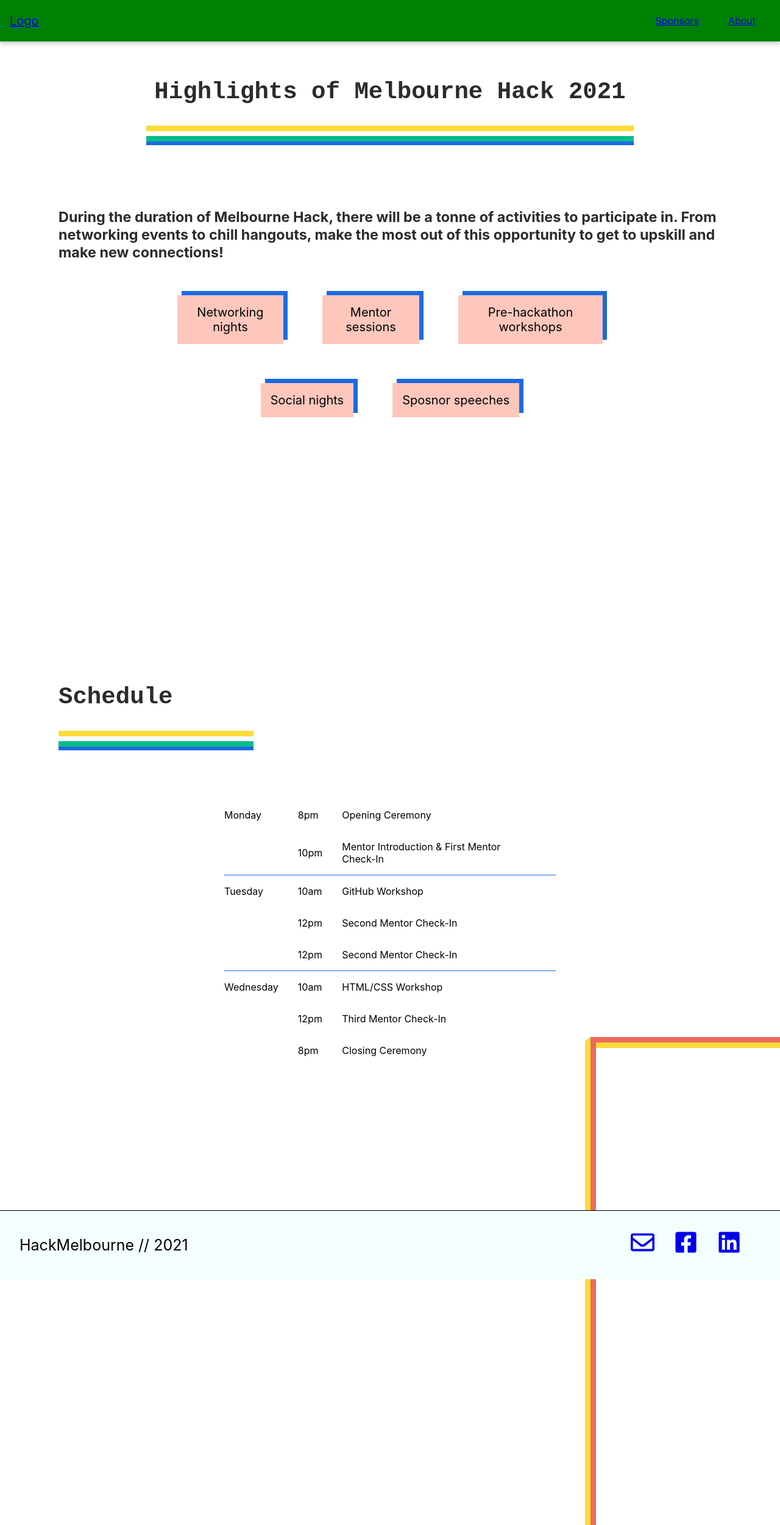
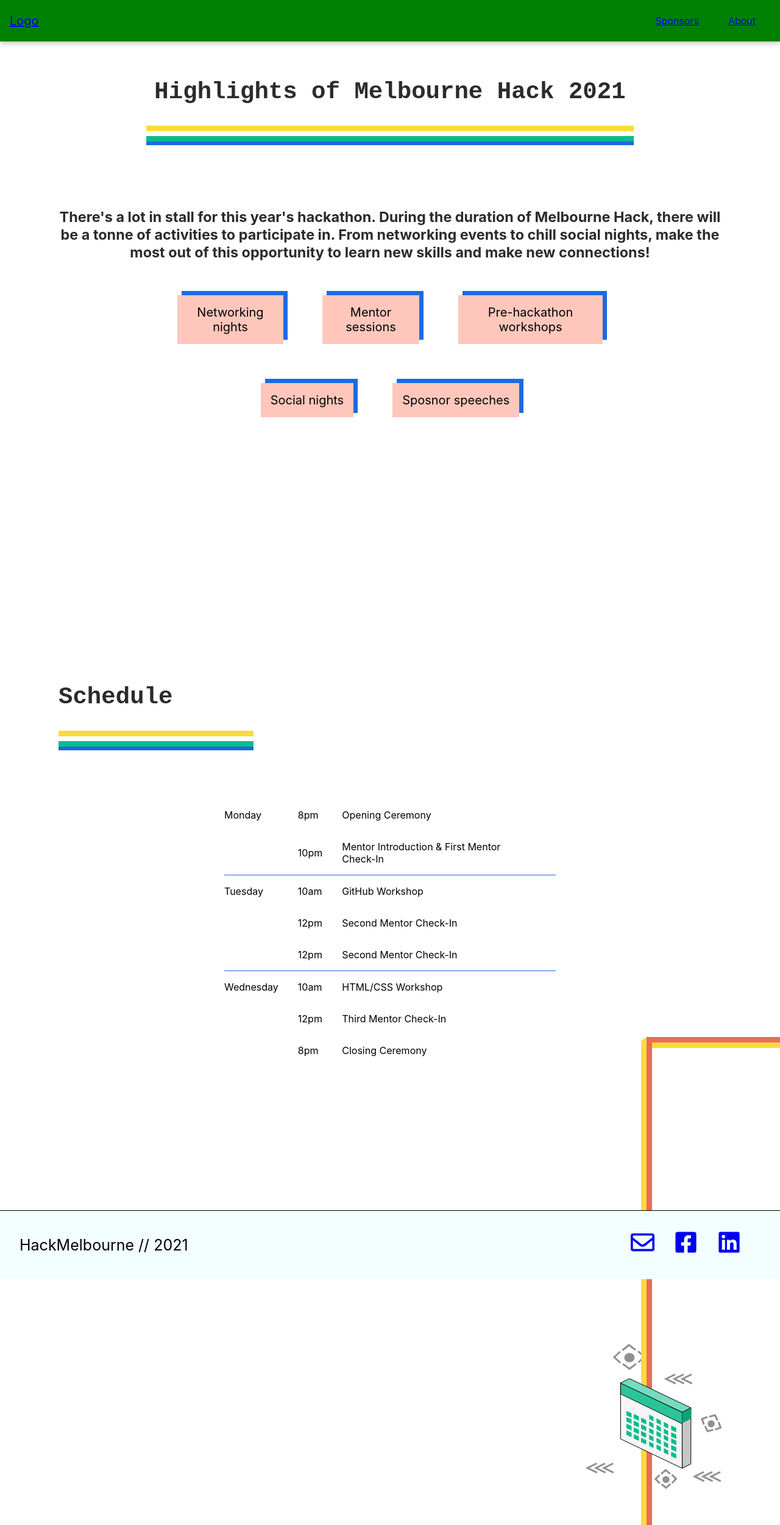
Before and after one commit to HackMelbourne/MelbourneHackWebsite, a React (Create React App) app: page / in a window 1280 px wide. Shown: the whole page at 61% size. Built offline with nearby package versions, Linux system fonts and the light colour scheme.

Commit message:
added line+img to schedule page

```diff
--- a/src/pages/Home/Highlights/Highlights.module.scss
+++ b/src/pages/Home/Highlights/Highlights.module.scss
@@ -28,6 +28,10 @@
   }
 }
 
+h3 {
+  text-align: center;
+}
+
 h2 {
   font-family: $font-title;
   font-size: $font-size-2;
--- a/src/pages/Home/Highlights/index.js
+++ b/src/pages/Home/Highlights/index.js
@@ -10,10 +10,10 @@ const Highlights = () => {
       </div>
       <div className={styles.content}>
         <h3>
-          During the duration of Melbourne Hack, there will be a tonne of
-          activities to participate in. From networking events to chill
-          hangouts, make the most out of this opportunity to get to upskill and
-          make new connections!
+          There's a lot in stall for this year's hackathon. During the duration
+          of Melbourne Hack, there will be a tonne of activities to participate
+          in. From networking events to chill social nights, make the most out
+          of this opportunity to learn new skills and make new connections!
         </h3>
         <div className={styles.row}>
           <Textbox text="Networking nights" />
--- a/src/pages/Home/Schedule/Schedule.module.scss
+++ b/src/pages/Home/Schedule/Schedule.module.scss
@@ -57,6 +57,6 @@ td {
   position: absolute;
   width: 20rem;
   height: 100vh;
-  background-image: url("../../../components/assets/schedule-page-bar.svg");
+  background-image: url("../../../components/assets/calendar+line.svg");
   background-repeat: no-repeat;
 }
```
Also changed, not shown: src/components/assets/calendar+line.svg (added).
